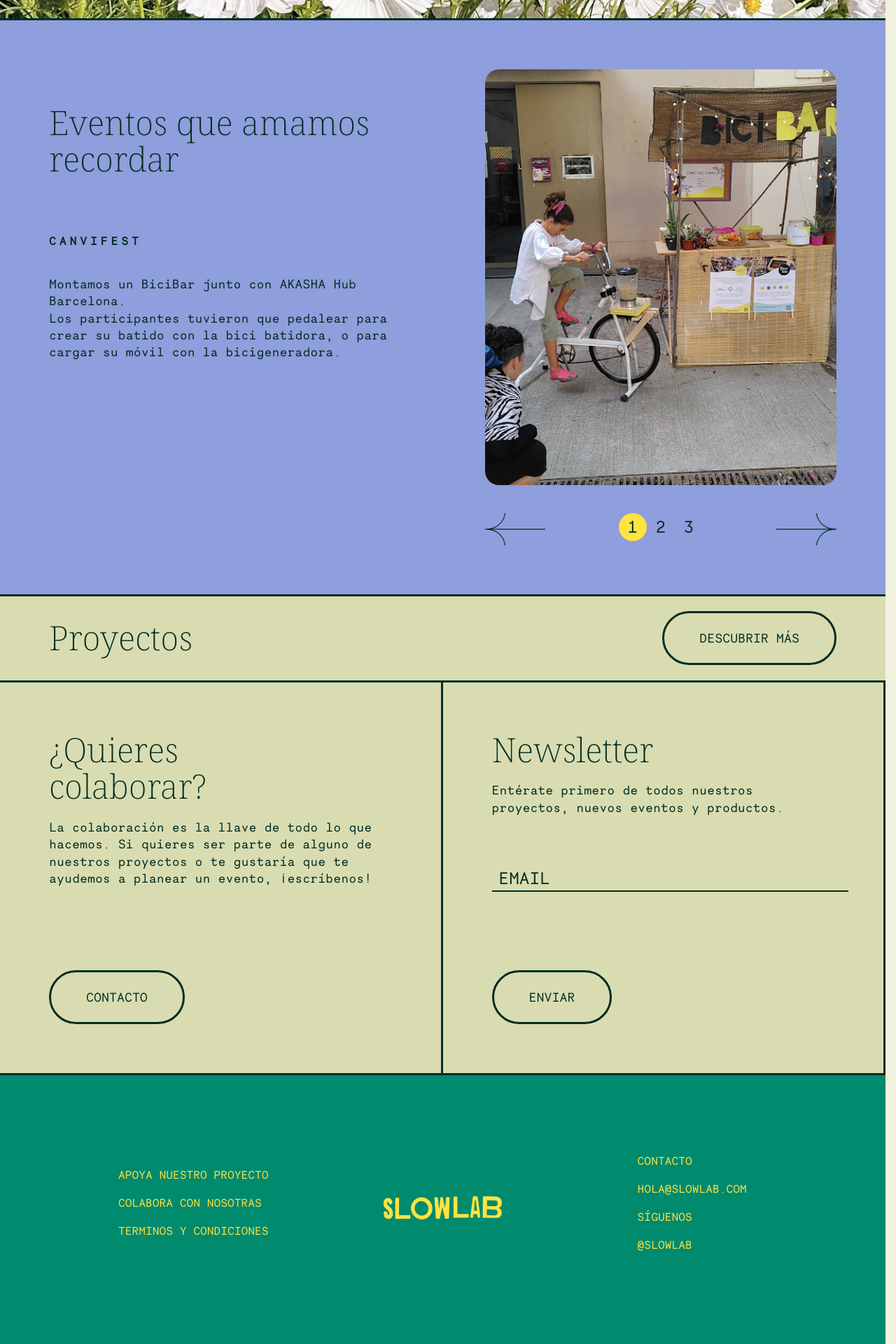
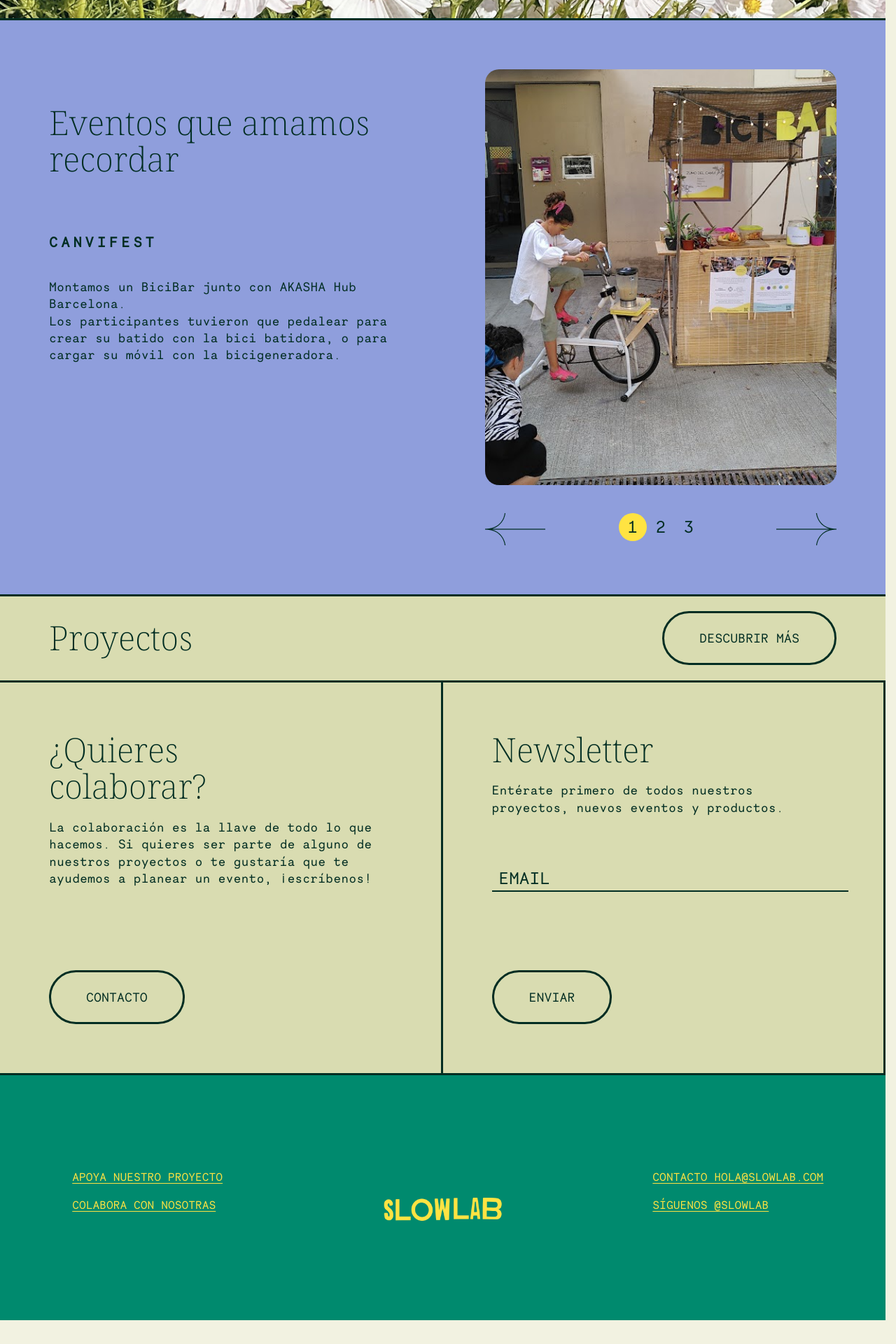
Before and after one commit to slow-lab/website, a Jekyll site: the page built from index.md, in a window 1280 px wide. Shown: the part 1628-3548 px from the top of the page at 70% size. Built offline with Jekyll 4.4.1, drawn with Linux system fonts in a browser that asks for light colours; nearby versions of some CDN libraries; after the commit the page ends 3514 px from its top, so only the background shows below that.

Commit message:
resp home footer

```diff
--- a/_includes/footer.html
+++ b/_includes/footer.html
@@ -32,18 +32,17 @@
         <ul>
             <li><a href="">apoya nuestro proyecto</a></li>
             <li><a href="">colabora con nosotras</a></li>
-            <li><a href="">terminos y condiciones</a></li>
+            <!-- <li><a href="">terminos y condiciones</a></li> -->
         </ul>
     </div>
     <div>
-     <img src="{{ '/assets/images/logos/slowlab_yellow.png' | relative_url }}" alt="Slow Lab">
+     <img src="{{ '/assets/images/logos/slowlab_yellow.png' | relative_url }}" alt="SlowLab" id="desktop">
     </div>
     <div class="side">
         <ul>
-            <li><a href="">contacto</a></li>
-            <li><a href="">hola@slowlab.com</a></li>
-            <li><a href="">síguenos</a></li>
-            <li><a href="">@slowlab</a></li>
+            <li><a href="">contacto hola@slowlab.com</a></li>
+            <li><a href="">síguenos @slowlab</a></li>
         </ul>
     </div>
+    <img src="{{ '/assets/images/logos/slowlab_yellow.png' | relative_url }}" alt="SlowLab" id="mobile">
 </div>
--- a/_sass/base.scss
+++ b/_sass/base.scss
@@ -63,7 +63,7 @@ h1 {
 
 
 h3 {
-  font-size:16px;
+  font-size:20px;
   font-family: $bodyFont2;
   text-transform: uppercase;
   letter-spacing: 5px;
--- a/_sass/footer.scss
+++ b/_sass/footer.scss
@@ -9,10 +9,10 @@ footer {
     }
 
     .bottom-footer {
-        height: 384px;
+        height: 350px;
         border-top: solid 3px $dark-green;
         display: flex;
-        justify-content: space-around;
+        justify-content: space-between;
         align-items: center;
         padding-left: 70px;
         padding-right:70px;
@@ -29,6 +29,8 @@ footer {
         text-transform: uppercase;
         list-style-type: none;
         padding-bottom:20px;
+        text-decoration: underline $sunshine;
+        text-underline-offset: 0.2rem;
     }
 
     a {
@@ -37,9 +39,21 @@ footer {
     }
 
     .side {
-        width: 25%;
-        display: flex;
-        justify-content: center;
+      width: 25%;
+      display: flex;
+      justify-content: center;
+
+    }
+
+    #desktop {
+        position: absolute; /* Take it out of the normal flow */
+        left: 50%;
+        transform: translateX(-50%); /* Center it */
+    }
+
+    #mobile {
+        left: 0%;
+        display: none;
     }
   }
 
@@ -49,11 +63,41 @@ footer {
             height: auto;
             border-top: none;
             font-size: 18px;
+
+            h1 {
+                text-align:left;
+                margin-bottom:40px;
+            }
+
+            p {
+                margin-bottom:20px;
+            }
         }
         .bottom-footer {
-         flex-direction:column-reverse;
+         flex-direction:column;
          justify-content: flex-start;
-         padding-left: 50px 24px;
+         padding-left: 24px;
+         padding-right: 24px;
+         padding-top:50px;
+         padding-bottom:50px;
+         height: auto;
+
+         .side {
+            width: 100%;
+            display: flex;
+            justify-content: flex-start;
+            align-items: center;
+        }
+
+        #desktop {
+            display: none;
+        }
+
+        #mobile {
+            display: block;
+            margin-top: 30px;
+            align-self: flex-start;
+        }
         }
     }
 }
--- a/_sass/sections.scss
+++ b/_sass/sections.scss
@@ -168,6 +168,7 @@
     }
   }
 
+  // Carousel desktop
 .carousel-projects {
     border-top: solid 3px $dark-green;
     padding: 0px 70px 70px 70px;
@@ -205,10 +206,11 @@
 }
 }
 
+// Carousel mobile
 @media screen and (max-width: 780px) {
     .carousel-projects {
         flex-direction:column;
-        padding: 50px 70px 70px 70px;
+        padding: 50px 24px 24px 24px;
 
         .left {
             width: 100%;
@@ -216,7 +218,7 @@
             padding:0px;
 
             h1 {
-                margin-bottom:24px;
+                margin-bottom:40px;
             }
 
             h3 {
--- a/_sass/slideshow.scss
+++ b/_sass/slideshow.scss
@@ -3,6 +3,18 @@
     justify-content: space-between;
     max-width:594px;
 }
+
+
+@media screen and (max-width: 780px) {
+    .nav-slides {
+        display: flex;
+        flex-wrap: nowrap;
+        overflow-x: scroll;
+    }
+}
+
+
+
 
 .nav-numbers {
     display:flex;
```
